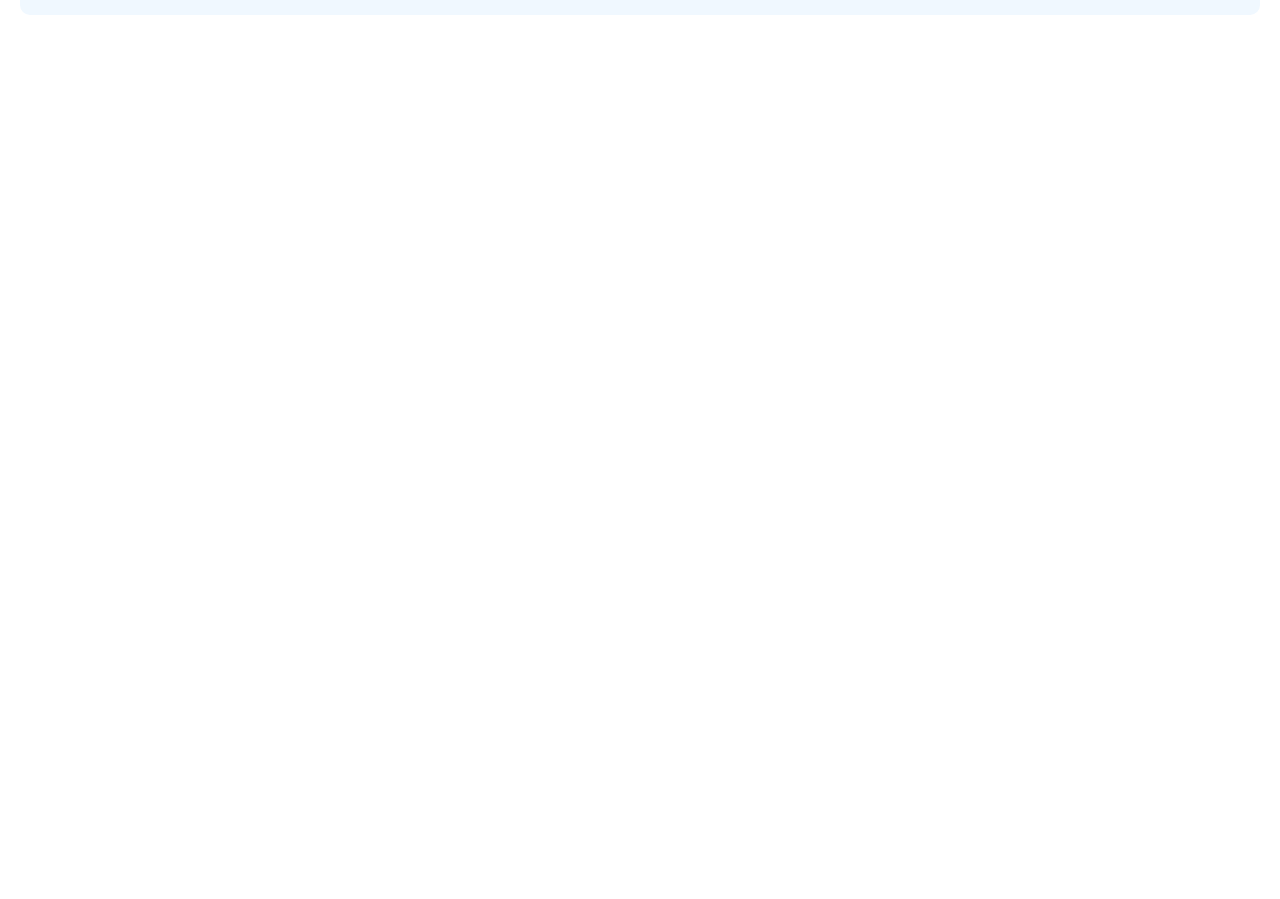
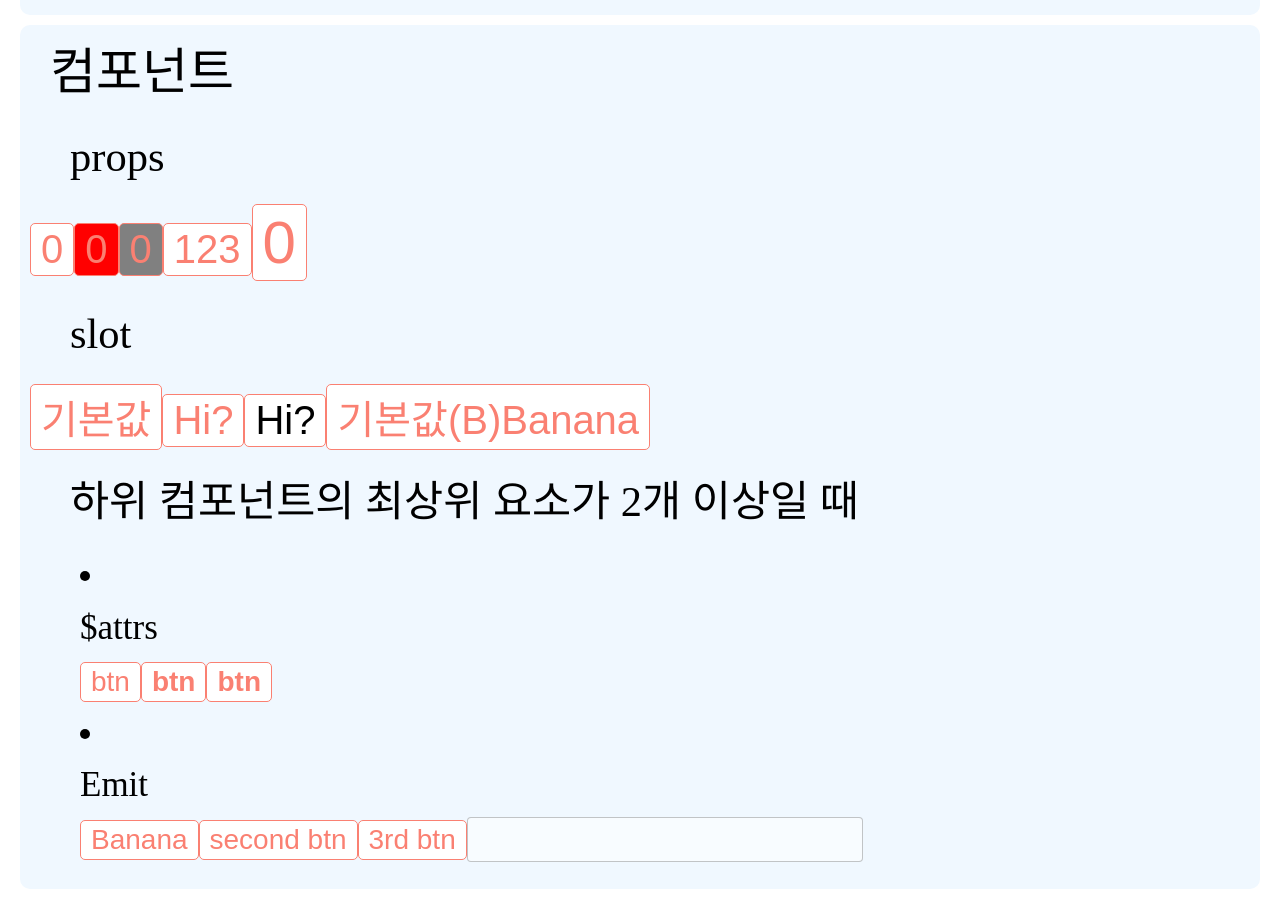
Before and after one commit to naseulgee/vue-basic-template, a Vue app: page / in a window 1280 px wide. Shown: the part 7120-8019 px from the top of the page. Before the commit the page ends 7145 px from the top, so only its background shows below. Built offline with nearby package versions, Linux system fonts and the light colour scheme.

Commit message:
컴포넌트와 속성, 이벤트, 내부 내용 상속

```diff
--- a/src/App.vue
+++ b/src/App.vue
@@ -14,6 +14,8 @@
     <ClassBind />
 
     <FormBind />
+
+    <ComponentEx />
 </template>
 
 <script>
@@ -25,6 +27,7 @@ import Watch from '~/components/Watch';
 import Directive from '~/components/Directive';
 import ClassBind from '~/components/ClassBind';
 import FormBind from '~/components/FormBind';
+import ComponentEx from '~/components/ComponentEx';
 
 export default {
     //현재 컴포넌트에서 사용할 컴포넌트 명시
@@ -38,16 +41,16 @@ export default {
         Directive,
         ClassBind,
         FormBind,
+        ComponentEx,
     },
+    // 속성 자동 맵핑을 원하지 않을 경우 false 로 설정. 기본값 true
+    inheritAttrs: true,
     // 전달받을 속성 정의
     props: {
-        //속성의 옵션을 지정한다. boolean 타입을 제외하고 defualt와 required 둘 중 하나를 지정해줘야 한다.
-        // name: {
-            // type: String,    // 타입
-            // default: ""      // 기본값
-            //required: true // 필수 지정
-        // }
     },
+    // 전달받을 이벤트 명을 명시
+    emits: [
+    ],
     // 사용할 데이터 명시
     data() {
         return {
--- /dev/null
+++ b/src/components/AttrsBtn.vue
@@ -0,0 +1,32 @@
+<template>
+    <!-- NOTE: props 또는 emits 에서 명시하지 않은 속성
+        - 최상위 요소가 하나일 때는 자동으로 상위 컴포넌트에서 전달한 속성이 적용된다.
+        - 최상위 요소가 2개 이상일 때는 ★$attrs 를 이용하여 전달한 속성을 적용시킬 수 있다.
+            - $attrs         : template 에서 사용할 때
+            - this.$attrs    : script 에서 사용할 때
+            - v-bind="$attrs": 전달받은 속성을 전부 그대로 사용할 때
+    -->
+    <button
+        :class="$attrs.class">
+        {{ $attrs.class }}
+    </button>
+    <button
+        :class="$attrs.class"
+        :style="$attrs.style">
+        {{ $attrs.class }}
+    </button>
+    <button
+        v-bind="$attrs">
+        {{ $attrs.class }}
+    </button>
+</template>
+
+<script>
+export default {
+    // 속성 자동 맵핑을 원하지 않을 경우 false 로 설정
+    // inheritAttrs: false, // 명시하지 않아도 최상위 요소가 2개 이상임으로 자동 맵핑이 되지 않는다
+    created(){
+        console.log(this.$attrs);
+    }
+}
+</script>
--- /dev/null
+++ b/src/components/ComponentEx.vue
@@ -0,0 +1,106 @@
+<template>
+    <!-- NOTE: 컴포넌트
+        [참고] https://v3-docs.vuejs-korea.org/guide/essentials/component-basics.html
+        컴포넌트: UI를 독립적이고 재사용 가능한 일부분으로 분할하고 개별적으로 관리하는 것
+        컴포넌트 관련 속성
+            상위 컴포넌트
+                - component   : 현재 템플릿에서 사용할 하위 컴포넌트를 명시한다.
+                - v-slot      : 하위 컴포넌트의 name이 일치하는 slot 태그와 바인딩 시켜준다.
+                    -★#이름   : v-slot 축약형
+            하위 컴포넌트
+                - prop        : 상위 컴포넌트에서 전달한 속성을 받아 데이터로 사용한다.
+                - slot        : 상위 컴포넌트에서 하위 컴포넌트 안에 작성한 HTML 코드를 렌더링한다.
+                - inheritAttrs: 속성 자동 맵핑을 원하지 않을 경우 false 로 설정한다.
+        상속 요소가 자동 맵핑되지 않을 때 관련 속성
+            하위 컴포넌트
+                - inheritAttrs가 false 또는 하위 컴포넌트의 최상위 요소가 2개 이상일 때
+                - $attrs   : 전달한 속성을 적용시킬 수 있다.
+                - emits    : 전달한 이벤트 중 사용할 이벤트를 명시한다.
+                - $emit    : 전달한 이벤트를 적용시킬 수 있다.
+    -->
+    <section>
+        <h1>컴포넌트</h1>
+        <h2>props</h2>
+        <PropsBtn />
+        <PropsBtn
+            :color="123"
+            err />
+        <PropsBtn
+            color="gray" />
+        <PropsBtn
+            :cnt="123" />
+        <PropsBtn
+            large />
+
+        <h2>slot</h2>
+        <SlotBtn />
+        <SlotBtn>
+            Hi?
+        </SlotBtn>
+        <SlotBtn>
+            <span style="color: #000;">Hi?</span>
+        </SlotBtn>
+        <SlotBtn>
+            <!--
+            <template v-slot:icon>
+                <span>(B)</span>
+            </template>
+            -->
+            <template #text>
+                <span>Banana</span>
+            </template>
+            <template #icon>
+                <span>(B)</span>
+            </template>
+        </SlotBtn>
+
+        <h2>하위 컴포넌트의 최상위 요소가 2개 이상일 때</h2>
+        <ul>
+            <li>
+                <h3>$attrs</h3>
+                <AttrsBtn
+                    class="btn"
+                    style="font-weight: bold;" />
+            </li>
+            <li>
+                <h3>Emit</h3>
+                <EmitBtn
+                    @click="log"
+                    @some-event="log2"
+                    @change-msg="logMsg">
+                    Banana
+                </EmitBtn>
+            </li>
+        </ul>
+    </section>
+</template>
+
+<script>
+import PropsBtn from '~/components/PropsBtn';
+import SlotBtn from '~/components/SlotBtn';
+import AttrsBtn from '~/components/AttrsBtn';
+import EmitBtn from '~/components/EmitBtn';
+
+export default {
+    //현재 컴포넌트에서 사용할 컴포넌트 명시
+    components: {
+        //PropsBtn: PropsBtn // (O)
+        PropsBtn,            // (O)
+        SlotBtn,
+        AttrsBtn,
+        EmitBtn,
+    },
+    methods: {
+        log() {
+            console.log('Click!');
+        },
+        log2(event) { // 매개변수는 하위 컴포넌트에서 전달한다.
+            console.log('Click!2');
+            console.log(event);
+        },
+        logMsg(msg) {
+            console.log(msg);
+        }
+    }
+}
+</script>
--- /dev/null
+++ b/src/components/EmitBtn.vue
@@ -0,0 +1,46 @@
+<template>
+    <!-- NOTE: 부모 컴포넌트에 적용된 이벤트를 적용시키는 속성
+        - emits: ['이벤트명']             : 부모 컴포넌트가 상속하는 이벤트 중 사용할 이벤트 선언
+        - $emit('이벤트명', 매개변수1, ...) : 선언된 이벤트 중 발생시킬 이벤트 명시
+    -->
+    <button
+        class="btn"
+        @click="$emit('click')">
+        <slot></slot>
+    </button>
+    <button
+        class="btn"
+        @dblclick="$emit('someEvent')">
+        second btn
+    </button>
+    <button
+        class="btn"
+        @dblclick="$emit('someEvent', $event)">
+        3rd btn
+    </button>
+    <input
+        type="text"
+        v-model="msg" />
+</template>
+
+<script>
+export default {
+    // 부모 컴포넌트에 적용된 이벤트 명을 명시한다
+    emits: [
+        'click',
+        'someEvent',
+        'changeMsg'
+    ],
+    data() {
+        return {
+            msg: ""
+        }
+    },
+    watch: {
+        msg() {
+            this.$emit('changeMsg', this.msg)
+        }
+    }
+
+}
+</script>
--- /dev/null
+++ b/src/components/PropsBtn.vue
@@ -0,0 +1,44 @@
+<template>
+    <!-- NOTE: props: 상위 컴포넌트에서 전달한 속성을 받아 데이터로 사용한다. -->
+    <button
+        class="btn"
+        :class="{ large }"
+        :style="{ backgroundColor: err ? 'red' : color }">
+        {{ cnt }}
+    </button>
+</template>
+
+<script>
+export default {
+    // 전달받을 속성 정의
+    props: {
+        color: {
+            //속성의 옵션을 지정한다.
+            // boolean 타입을 제외하고 defualt와 required 둘 중 하나를 지정해줘야 한다.
+            type: String,    // 타입
+            default: "#fff"  // 기본값
+            //required: true // 필수 지정
+        },
+        cnt: {
+            type: Number,
+            default: 0
+        },
+        large: {
+            type: Boolean,
+            default: false
+        },
+        err: {
+            type: Boolean,
+        }
+    },
+}
+</script>
+
+<style scoped lang="scss">
+.btn{
+    &.large{
+        font-size: 1.2em;
+    }
+    &.err{}
+}
+</style>
--- /dev/null
+++ b/src/components/SlotBtn.vue
@@ -0,0 +1,16 @@
+<template>
+    <!-- NOTE: slot: 상위 컴포넌트에서 하위 컴포넌트 안에 작성한 HTML 코드를 렌더링한다.
+        - slot 태그 내부의 내용은 상위 컴포넌트에서 하위 컴포넌트 안에 작성한 HTML 코드가 없을 경우 기본 값으로 출력된다.
+        - name: 상위 컴포넌트에서 v-slot 또는 #으로 지정한 이름을 맵핑시킨다.
+    -->
+    <button class="btn">
+        <slot>기본값</slot>
+        <slot name="icon"></slot>
+        <slot name="text"></slot>
+    </button>
+</template>
+
+<script>
+export default {
+}
+</script>
```
